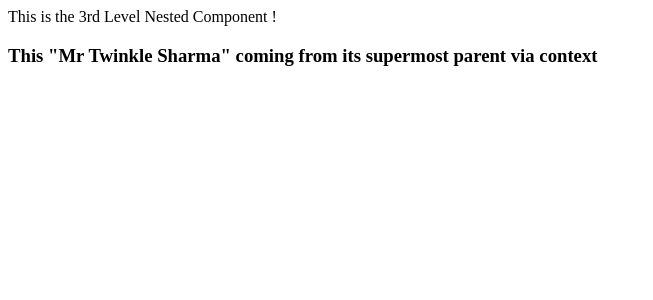
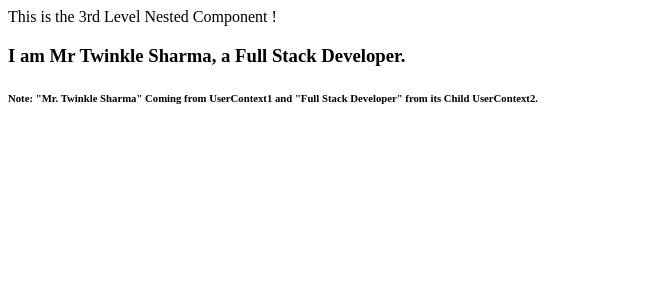
Before and after one commit to MrTwinkleSharma/Full-Stack-React, a React (Create React App) app in the folder tut-app/: page / in a window 1280 px wide. Shown: the top 300 px of the page, without its empty margins (0-653 px from the left). Built offline with nearby package versions, Linux system fonts and the light colour scheme.

Commit message:
Context in Functional Nested

```diff
--- a/tut-app/src/components/App.jsx
+++ b/tut-app/src/components/App.jsx
@@ -1,16 +1,18 @@
-import React, { useContext } from 'react';
-import ComponentA from './ComponentA';
+import React from 'react';
+import ComponentA from './ComponentA'
 
-const UserContext = React.createContext();
-
+export const UserContext1 = React.createContext();
+export const UserContext2 = React.createContext();
 function App(){
 
         return <>
-        <UserContext.Provider value = "Mr Twinkle Sharma">
-                <ComponentA/>
-        </UserContext.Provider>
+        <UserContext1.Provider value = "Mr Twinkle Sharma">
+                <UserContext2.Provider value = "Full Stack Developer">
+                        <ComponentA/>
+                </UserContext2.Provider>
+        </UserContext1.Provider>
+
         </>
 }
 
 export default App;
-export {UserContext}; //Or you can export from just before const keyword
--- a/tut-app/src/components/ComponentC.jsx
+++ b/tut-app/src/components/ComponentC.jsx
@@ -1,18 +1,25 @@
 import React from 'react';
-import {UserContext} from './App';
+import {UserContext1,UserContext2} from './App';
 
 
 function ComponentC (){
 
         return <>
         This is the 3rd Level Nested Component !
-        <UserContext.Consumer>
+        <UserContext1.Consumer>
                 {
                         myName =>{
-                                 return <h3>This "{myName}" coming from its supermost parent via context</h3>
+                                return  <UserContext2.Consumer>
+                                        {
+                                                iAm => {
+                                                        return <h3>I am {myName}, a {iAm}.</h3>
+                                                }
+                                        }
+                                 </UserContext2.Consumer>
                         }
                 }
-        </UserContext.Consumer>
+        </UserContext1.Consumer>
+        <h6>Note: "Mr. Twinkle Sharma" Coming from UserContext1 and "Full Stack Developer" from its Child UserContext2. </h6>
         </>
 }
 
```
